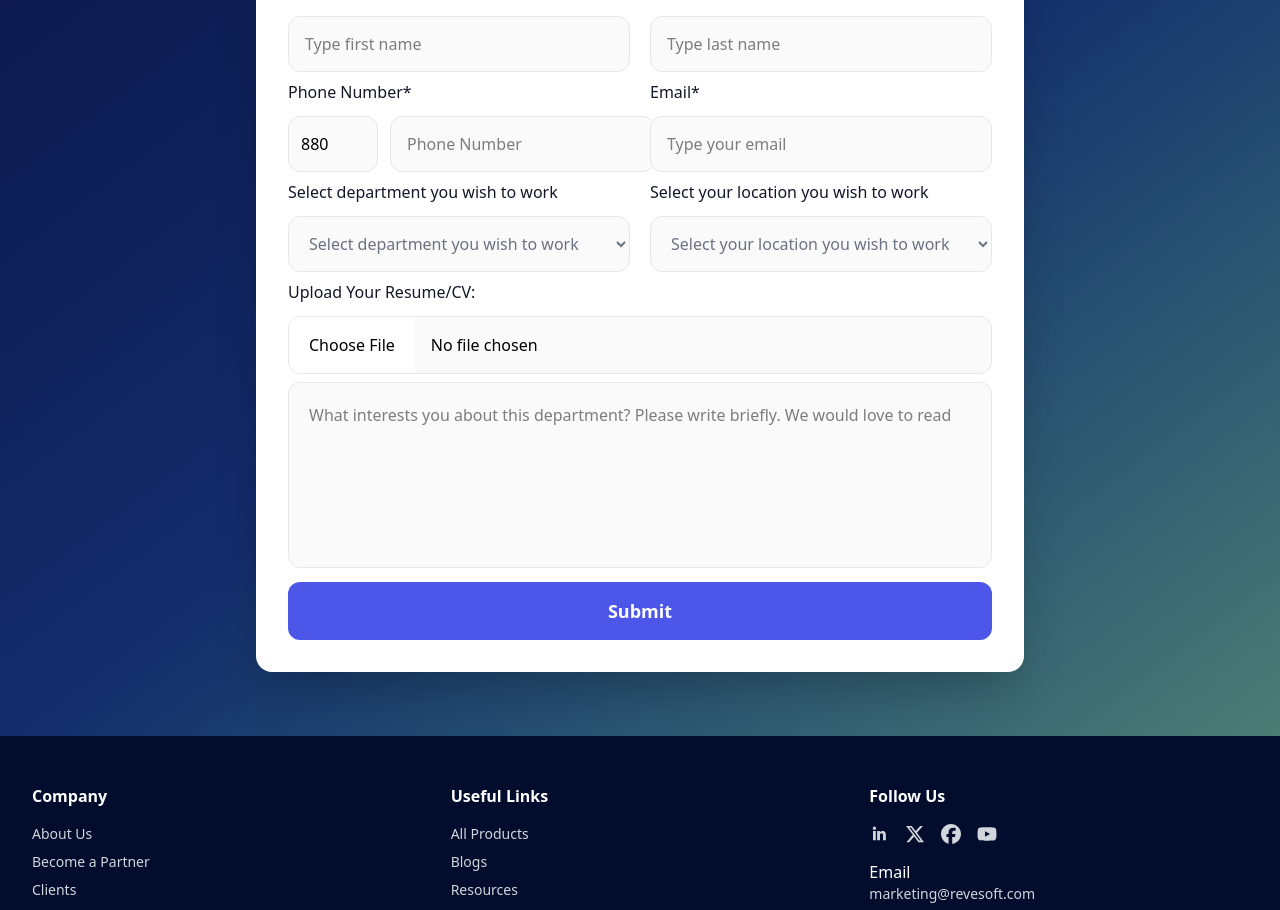
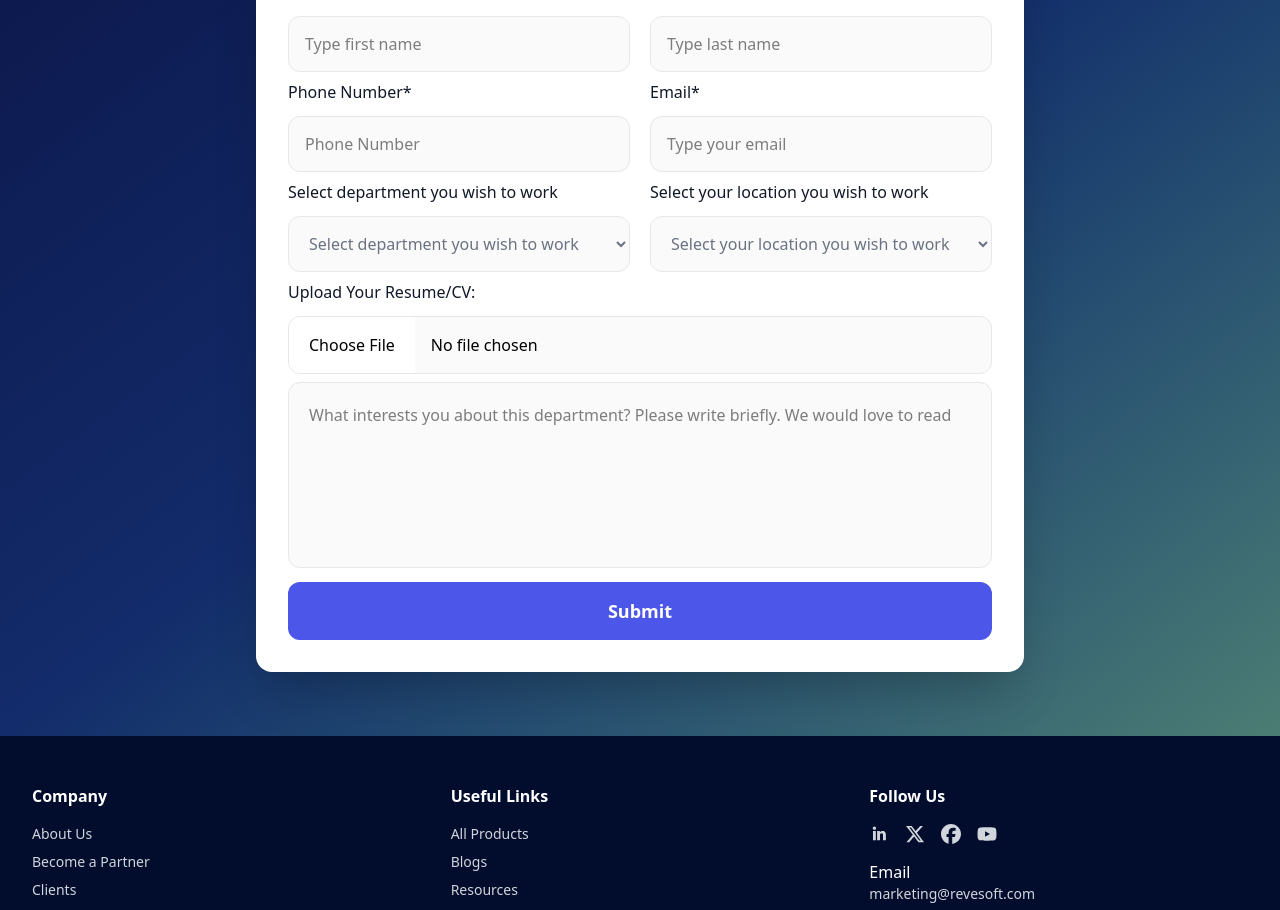
Before and after one commit to mdmasudrana31m-developer/nanovision_company_web, a Next.js app: page /careers in a window 1280 px wide. Shown: the part 2865-3775 px from the top of the page. Built offline with nearby package versions, Linux system fonts and the light colour scheme.

Commit message:
career update all

```diff
--- a/src/app/components/careers/DropYourResume.tsx
+++ b/src/app/components/careers/DropYourResume.tsx
@@ -24,8 +24,6 @@ export default function DropYourResume() {
         {/* FORM BOX */}
         <div className="bg-white rounded-2xl p-5 sm:p-8 shadow-2xl text-left">
           <form className="space-y-2">
-
-
             {/* ROW 1 */}
             <div className="grid grid-cols-1 md:grid-cols-2 gap-5">
               <div>
@@ -82,20 +80,6 @@ export default function DropYourResume() {
                 </label>
 
                 <div className="flex gap-3">
-                  <input
-                    type="text"
-                    defaultValue="880"
-                    className="
-                    w-[90px] h-[56px]
-                    rounded-xl
-                    border border-[#e5e7eb]
-                    bg-[#fafafa]
-                    px-3
-                    text-[16px]
-                    outline-none
-                  "
-                  />
-
                   <input
                     type="text"
                     placeholder="Phone Number"
```
